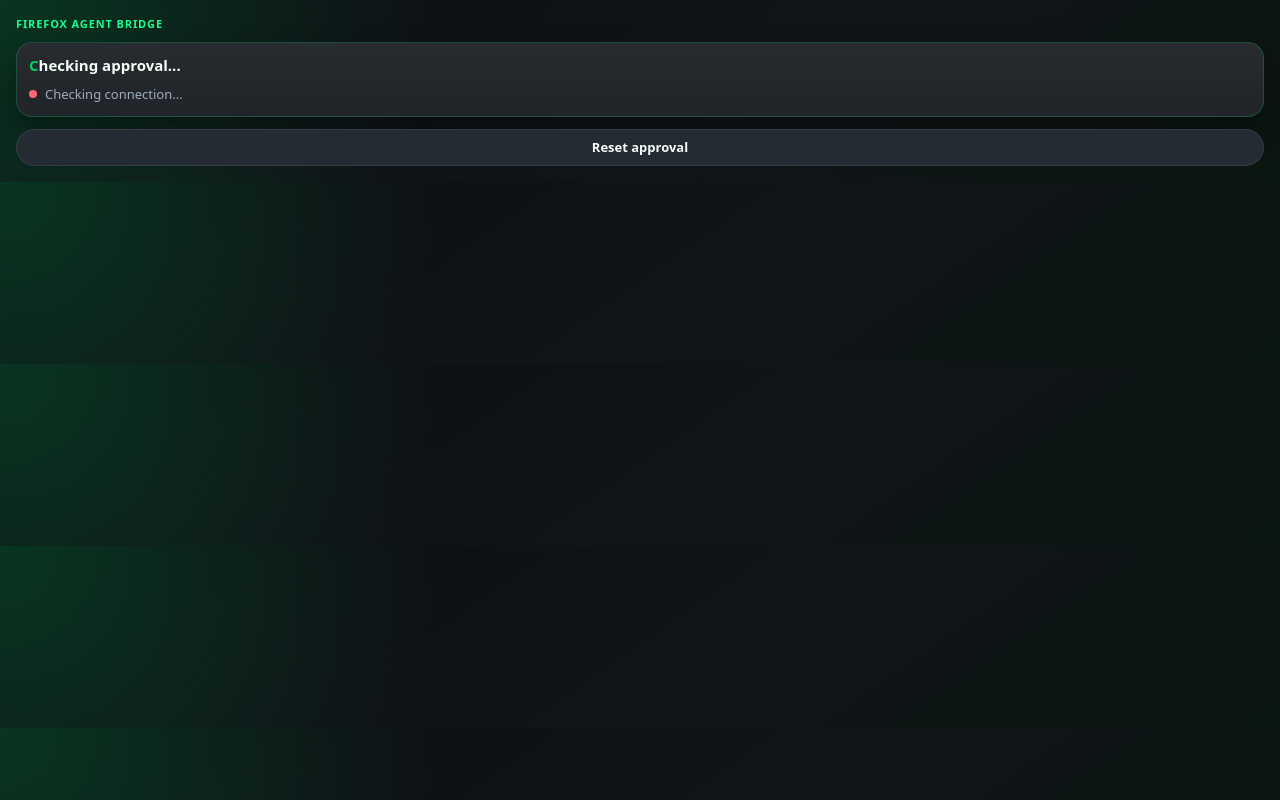
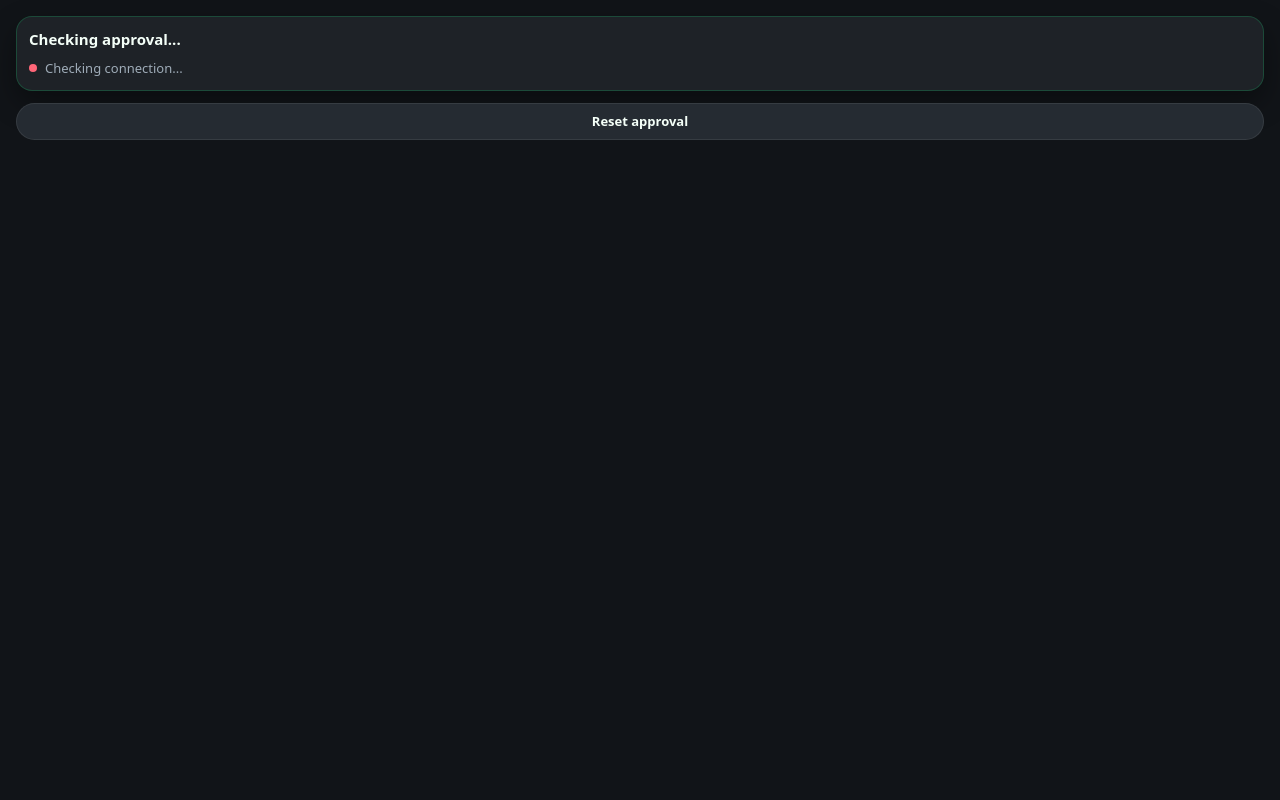
Before and after one commit to respawn-llc/firefox-cli, a website with bundled scripts: page packages/extension/src/popup.html in a window 1280 px wide. Built offline with nearby package versions, Linux system fonts and the light colour scheme.

Commit message:
Simplify extension popup styling

```diff
--- a/packages/extension/src/popup.css
+++ b/packages/extension/src/popup.css
@@ -20,8 +20,7 @@
 }
 
 body {
-  background:
-    radial-gradient(circle at top left, rgba(0, 212, 106, 0.2), transparent 34%), linear-gradient(145deg, #0b0d10 0%, var(--surface) 58%, #0a1610 100%);
+  background: var(--surface);
   color: var(--text);
   font: 13px / 1.45 var(--base-font);
   margin: 0;
@@ -32,18 +31,8 @@ body {
   padding: 16px;
 }
 
-.eyebrow {
-  color: var(--flow-primary-light);
-  font-family: var(--heading-font);
-  font-size: 11px;
-  font-weight: 700;
-  letter-spacing: 0.08em;
-  margin-bottom: 10px;
-  text-transform: uppercase;
-}
-
 .status-panel {
-  background: linear-gradient(180deg, rgba(255, 255, 255, 0.045), rgba(255, 255, 255, 0.01)), var(--surface-elevated);
+  background: var(--surface-elevated);
   border: 1px solid var(--border);
   border-radius: 16px;
   box-shadow: 0 12px 28px var(--shadow);
@@ -63,10 +52,6 @@ body {
   font-family: var(--heading-font);
   font-size: 15px;
   font-weight: 700;
-}
-
-.approval-state::first-letter {
-  color: var(--flow-primary);
 }
 
 .approval-state[data-state="approved"] {
@@ -126,7 +111,7 @@ button[hidden] {
 }
 
 .primary-action {
-  background: linear-gradient(135deg, var(--flow-primary-light), var(--flow-primary) 45%, var(--flow-primary-dark));
+  background: var(--flow-primary);
   color: #041008;
   box-shadow: 0 10px 22px rgba(0, 212, 106, 0.28);
 }
--- a/packages/extension/src/popup.html
+++ b/packages/extension/src/popup.html
@@ -8,7 +8,6 @@
   </head>
   <body>
     <main class="approval-card">
-      <div class="eyebrow">Firefox agent bridge</div>
       <section class="status-panel" aria-live="polite">
         <p id="approval" class="approval-state">Checking approval...</p>
         <p id="status" class="connection-state">Checking connection...</p>
```
